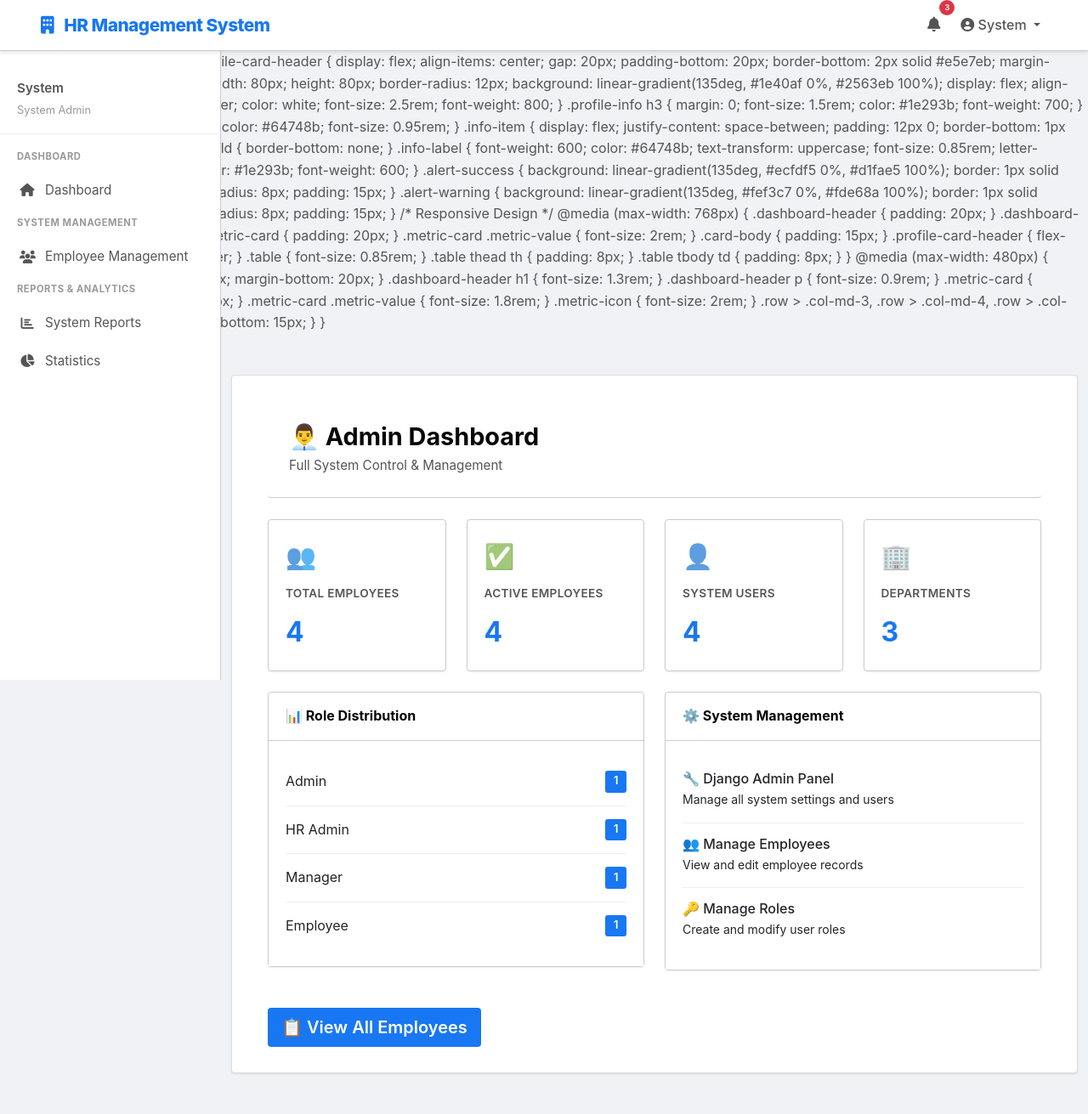
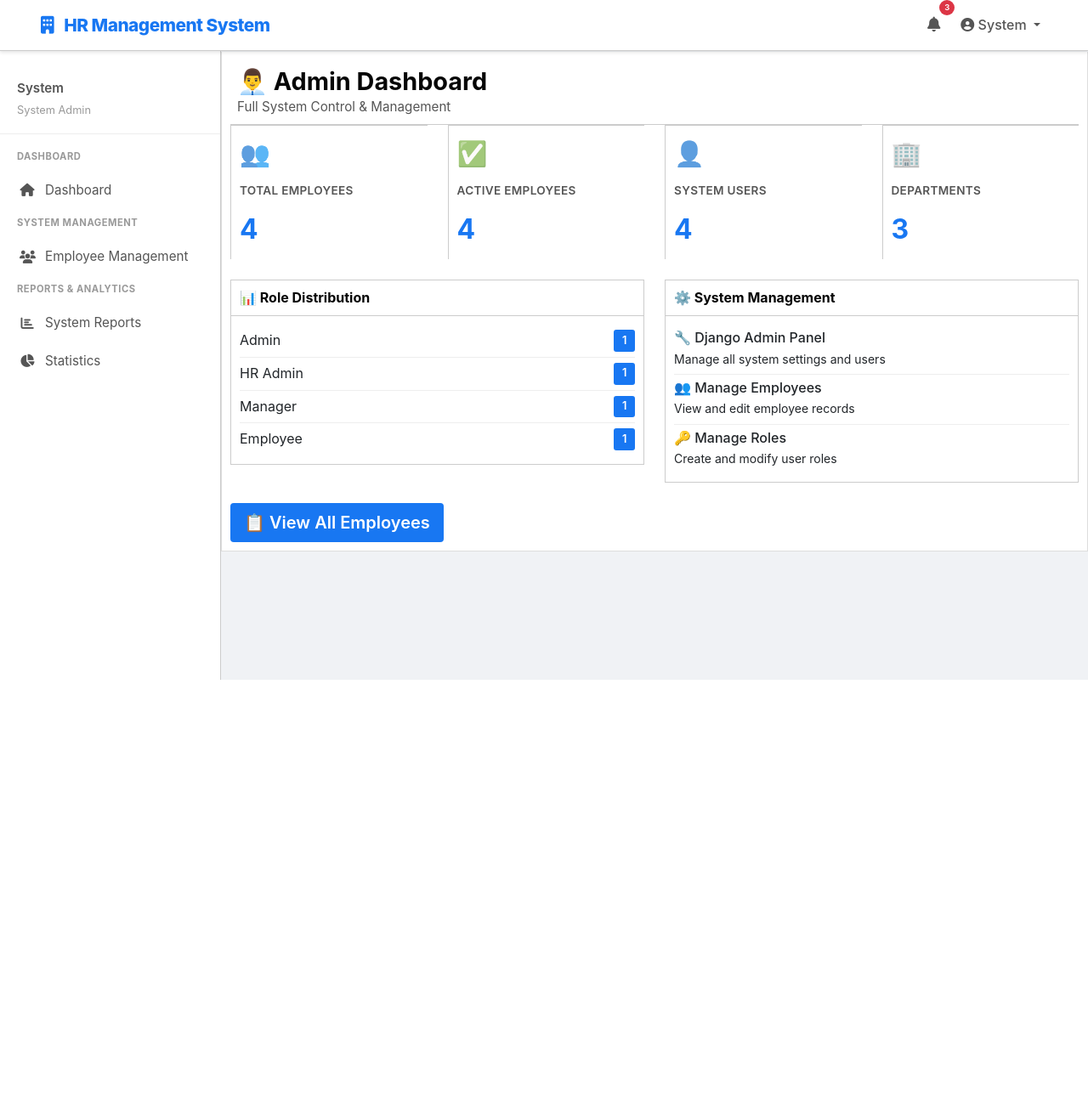
Before and after one commit to verifyingnigs123/HrmanagementSystem, a Django app: page /dashboard/ in a window 1280 px wide. Shown: the whole page at 85% size. After the commit the page ends 800 px from the top, so only its background shows below. Run offline with Django 5.2, Linux system fonts and the light colour scheme; a user stored in the database is signed in; data comes from the database, SQL or seed files in the repository; both versions use the stored data as it was after the commit.

Commit message:
Remove all gaps and spaces - full-width layout with proper spacing

```diff
--- a/hrms/templates/base.html
+++ b/hrms/templates/base.html
@@ -42,7 +42,8 @@
             font-family: -apple-system, BlinkMacSystemFont, 'Segoe UI', Helvetica, Arial, sans-serif;
             color: var(--text-color);
             line-height: 1.6;
-            padding-top: 60px;
+            padding: 0;
+            margin: 0;
             min-height: 100vh;
             display: flex;
             flex-direction: column;
@@ -213,11 +214,17 @@
 
         .container-main {
             background-color: var(--white);
-            border-radius: 4px;
-            padding: 30px;
-            box-shadow: 0 1px 2px rgba(0, 0, 0, 0.1);
-            margin-bottom: 30px;
+            border-radius: 0;
+            padding: 10px;
+            box-shadow: none;
+            margin: 0;
             border: 1px solid #ddd;
+            border-top: none;
+        }
+
+        .container-fluid {
+            padding: 0;
+            margin: 0;
         }
 
         footer {
@@ -349,8 +356,8 @@
     {% include 'sidebar.html' %}
 
     <!-- Main Content -->
-    <div class="main-content">
-        <div class="container mt-5 mb-5">
+    <div class="main-content" style="margin-top: 61px;">
+        <div class="container-fluid p-0">
             <div class="container-main">
                 {% block content %}
                 <!-- Page content goes here -->
--- a/hrms/templates/dashboard/dashboard.html
+++ b/hrms/templates/dashboard/dashboard.html
@@ -19,15 +19,15 @@
     .dashboard-header {
         background: var(--white);
         border-bottom: 1px solid var(--border-color);
-        padding: 25px;
-        margin-bottom: 25px;
-        border-radius: 4px;
+        padding: 8px;
+        margin: 0;
+        border-radius: 0;
     }
 
     .dashboard-header h1 {
         font-size: 1.8rem;
         font-weight: 700;
-        margin-bottom: 0.3rem;
+        margin: 0;
         color: #050505;
     }
 
@@ -40,21 +40,23 @@
     .metrics-grid {
         display: grid;
         grid-template-columns: repeat(auto-fit, minmax(200px, 1fr));
-        gap: 20px;
-        margin-bottom: 30px;
+        gap: 0;
+        margin: 0;
     }
 
     .metric-card {
         background: var(--white);
         border: 1px solid var(--border-color);
-        border-radius: 4px;
-        padding: 20px;
+        border-radius: 0;
+        padding: 10px;
         transition: all 0.2s ease;
-        box-shadow: 0 1px 2px rgba(0, 0, 0, 0.08);
+        box-shadow: none;
+        border-right: none;
+        border-bottom: none;
     }
 
     .metric-card:hover {
-        box-shadow: 0 2px 8px rgba(0, 0, 0, 0.12);
+        box-shadow: none;
         border-color: var(--primary-color);
     }
 
@@ -82,34 +84,34 @@
 
     .card {
         border: 1px solid var(--border-color);
-        border-radius: 4px;
-        box-shadow: 0 1px 2px rgba(0, 0, 0, 0.08);
+        border-radius: 0;
+        box-shadow: none;
         transition: all 0.2s ease;
-        margin-bottom: 20px;
+        margin: 0;
     }
 
     .card:hover {
-        box-shadow: 0 2px 8px rgba(0, 0, 0, 0.12);
+        box-shadow: none;
     }
 
     .card-header {
         background: var(--white);
         border-bottom: 1px solid var(--border-color);
-        padding: 15px 20px;
+        padding: 8px 10px;
         font-weight: 700;
         color: #050505;
-        border-radius: 4px 4px 0 0;
+        border-radius: 0;
     }
 
     .card-body {
-        padding: 20px;
+        padding: 10px;
         background: var(--white);
     }
 
     .list-group-item {
         border: none;
         border-bottom: 1px solid #eee;
-        padding: 15px 0;
+        padding: 6px 0;
     }
 
     .list-group-item:last-child {
@@ -238,7 +240,8 @@
             font-size: 1.5rem;
         }
     }
-</style>
+
+    .metric-card:hover {
         transform: translateY(-2px);
     }
 
--- a/hrms/templates/sidebar.html
+++ b/hrms/templates/sidebar.html
@@ -96,6 +96,8 @@
 
     .main-content {
         margin-left: 260px;
+        margin-top: 0;
+        padding: 0;
         background: var(--light-bg);
     }
 
```
Also changed, not shown: hrms/db.sqlite3.
